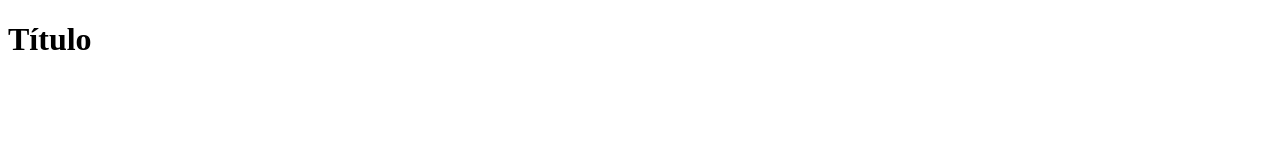
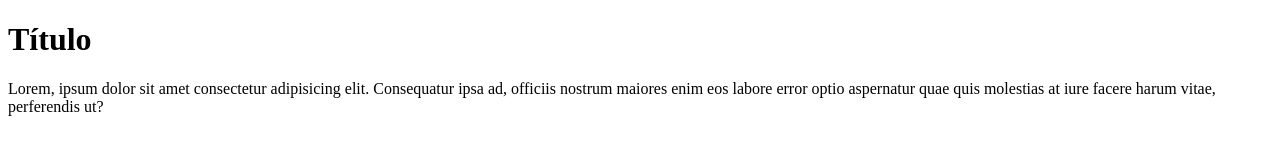
Before and after one commit to jojosuelobo/teste-changelog-release, a website: page index.html in a window 1280 px wide. Drawn offline with Linux system fonts and the light colour scheme.

Commit message:
feat: added <p> message

```diff
--- a/index.html
+++ b/index.html
@@ -7,5 +7,6 @@
 </head>
 <body>
     <h1>Título</h1>
+    <p>Lorem, ipsum dolor sit amet consectetur adipisicing elit. Consequatur ipsa ad, officiis nostrum maiores enim eos labore error optio aspernatur quae quis molestias at iure facere harum vitae, perferendis ut?</p>
 </body>
 </html>
```
